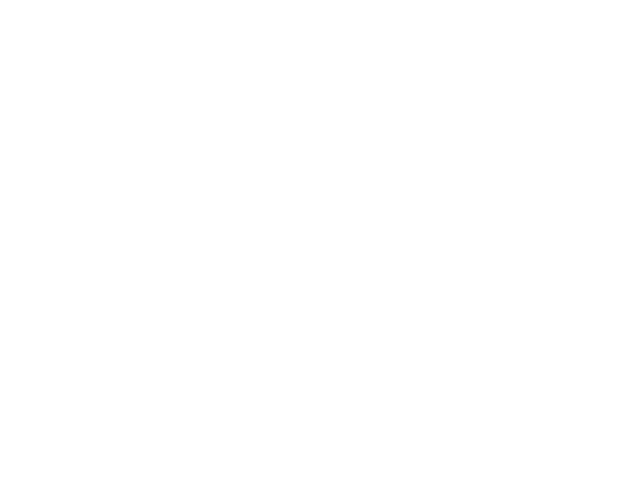
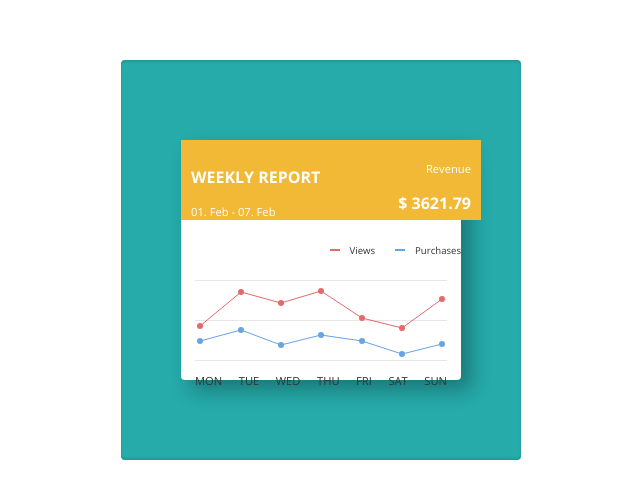
Before and after one commit to tunamagur0/css-challenges, a Nuxt app: page /challenges/5 in a window 1280 px wide. Before the commit this address had no page. Shown: the part 140-638 px from the top of the page, without its empty margins (319-959 px from the left). Built offline with nearby package versions, Linux system fonts and the light colour scheme.

Commit message:
Add day5.vue

```diff
--- /dev/null
+++ b/pages/challenges/5.vue
@@ -0,0 +1,236 @@
+<template>
+  <div class="frame">
+    <div class="card">
+      <div class="header">
+        <div class="header-left">
+          <p>WEEKLY REPORT</p>
+          <p>01. Feb - 07. Feb</p>
+        </div>
+        <div class="header-right">
+          <p>Revenue</p>
+          <p>$ 3621.79</p>
+        </div>
+      </div>
+      <div class="graph">
+        <div class="labels">
+          <div class="purchases">
+            <div />
+            <p>Purchases</p>
+          </div>
+          <div class="views">
+            <div />
+            <p>Views</p>
+          </div>
+        </div>
+        <div class="lines">
+          <div class="red">
+            <svg>
+              <defs>
+                <marker
+                  id="red-marker"
+                  markerWidth="6"
+                  markerHeight="6"
+                  refX="3"
+                  refY="3"
+                  stroke="none"
+                  fill="rgb(230, 104, 104)"
+                >
+                  <circle cx="3" cy="3" r="3" />
+                </marker>
+              </defs>
+              <polyline
+                points="19,46 60,12 100,23 140,11 181,38 221,48 261,19"
+                marker-start="url(#red-marker)"
+                marker-mid="url(#red-marker)"
+                marker-end="url(#red-marker)"
+              ></polyline>
+            </svg>
+          </div>
+          <div class="blue">
+            <svg>
+              <defs>
+                <marker
+                  id="blue-marker"
+                  markerWidth="6"
+                  markerHeight="6"
+                  refX="3"
+                  refY="3"
+                  stroke="none"
+                  fill="rgb(104, 163, 230)"
+                >
+                  <circle cx="3" cy="3" r="3" />
+                </marker>
+              </defs>
+              <polyline
+                points="19,61 60,50 100,65 140,55 181,61 221,74 261,64"
+                marker-start="url(#blue-marker)"
+                marker-mid="url(#blue-marker)"
+                marker-end="url(#blue-marker)"
+              ></polyline>
+            </svg>
+          </div>
+          <div class="line" />
+          <div class="line" />
+          <div class="line axis">
+            <div>MON</div>
+            <div>TUE</div>
+            <div>WED</div>
+            <div>THU</div>
+            <div>FRI</div>
+            <div>SAT</div>
+            <div>SUN</div>
+          </div>
+        </div>
+      </div>
+    </div>
+  </div>
+</template>
+
+<style lang="scss" scoped>
+// delete the following line if no text is used
+// edit the line if you wanna use other fonts
+@import url(https://fonts.googleapis.com/css?family=Open+Sans:700,300);
+
+// use only the available space inside the 400x400 frame
+.frame {
+  position: absolute;
+  top: 50%;
+  left: 50%;
+  width: 400px;
+  height: 400px;
+  margin-top: -200px;
+  margin-left: -200px;
+  border-radius: 4px;
+  box-shadow: 0 2px 2px 0 inset rgba(0, 0, 0, 0.1),
+    0 -2px 2px 0 inset rgba(0, 0, 0, 0.1);
+  overflow: hidden;
+  background: rgb(38, 170, 170);
+  color: #333;
+  font-family: 'Open Sans', Helvetica, sans-serif;
+  -webkit-font-smoothing: antialiased;
+  -moz-osx-font-smoothing: grayscale;
+}
+
+.card {
+  position: absolute;
+  top: 50%;
+  left: 50%;
+  transform: translate(-50%, -50%);
+  width: 70%;
+  height: 60%;
+  background: #fff;
+  border-radius: 4px;
+  box-shadow: 10px 10px 20px 0 rgba(0, 0, 0, 0.3);
+  display: flex;
+  flex-direction: column;
+}
+
+.labels {
+  display: flex;
+  width: 100%;
+  height: 25%;
+  flex-direction: row-reverse;
+  padding: 10px;
+}
+
+.purchases {
+  margin: 0 10px 0 10px;
+  display: flex;
+  align-items: center;
+}
+
+.purchases div {
+  width: 10px;
+  height: 2px;
+  margin: 0 10px 0 0;
+  background: rgb(104, 163, 230);
+}
+
+.views {
+  display: flex;
+  margin: 0 10px 0 10px;
+  align-items: center;
+}
+
+.views div {
+  width: 10px;
+  height: 2px;
+  margin: 0 10px 0 0;
+  background: rgb(230, 104, 104);
+}
+
+.labels p {
+  font-size: 0.6rem;
+}
+
+.header {
+  height: 25%;
+  width: 100%;
+  background: rgb(241, 185, 54);
+  display: flex;
+  padding: 10px;
+  color: #fff;
+  justify-content: space-between;
+}
+
+.header-left p:nth-child(1) {
+  font-size: 1rem;
+  font-weight: 700;
+  text-transform: uppercase;
+}
+
+.header-left p:nth-child(2) {
+  font-size: 0.7rem;
+  font-weight: 400;
+}
+
+.header-right p:nth-child(1) {
+  text-align: right;
+  font-size: 0.7rem;
+  font-weight: 400;
+}
+
+.header-right p:nth-child(2) {
+  font-size: 1rem;
+  font-weight: 700;
+}
+
+.graph {
+  width: 100%;
+  height: 75%;
+}
+
+.lines {
+  position: relative;
+  display: flex;
+  flex-direction: column;
+  width: 100%;
+  height: 75%;
+}
+
+.line {
+  border-top: solid 1px rgba(161, 161, 161, 0.267);
+  margin: 0 5% 0 5%;
+  width: 90%;
+  height: 33%;
+}
+
+.axis {
+  display: flex;
+  justify-content: space-between;
+  align-items: center;
+  font-size: 0.7rem;
+}
+
+.red {
+  position: absolute;
+  fill: rgba(255, 255, 255, 0);
+  stroke: rgb(230, 104, 104);
+}
+
+.blue {
+  position: absolute;
+  fill: rgba(255, 255, 255, 0);
+  stroke: rgb(104, 163, 230);
+}
+</style>
--- a/pages/index.vue
+++ b/pages/index.vue
@@ -20,7 +20,7 @@
 export default Vue.extend({
   data() {
     return {
-      solved: [1, 2, 3, 4],
+      solved: [1, 2, 3, 4, 5],
     };
   },
 });
```
